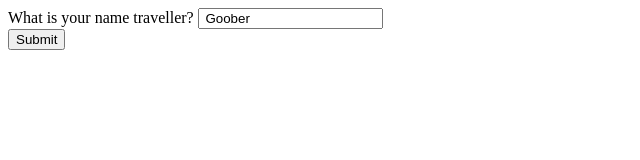
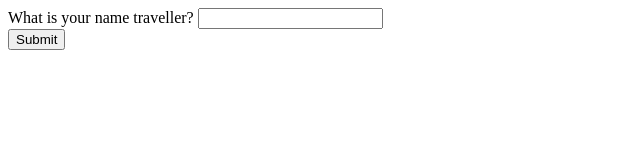
Before and after one commit to stuycs-gh-classrooms/10-web-rzheng287, a plain HTML site: page py/index.html in a window 1280 px wide. Shown: the full height of the page, 0-640 px from the left. Drawn offline with Linux system fonts and the light colour scheme.

Commit message:
Update index.html

```diff
--- a/py/index.html
+++ b/py/index.html
@@ -10,7 +10,7 @@
   <body>
 
     <form action="final02.py" method="GET">
-      What is your name traveller? <input type="text" name="name" value=" Goober">
+      What is your name traveller? <input type="text" name="name" value="">
       <br>
       <input type="submit" name="submit">
     </form>
```
